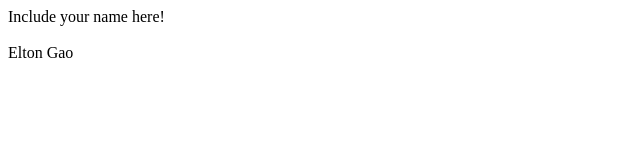
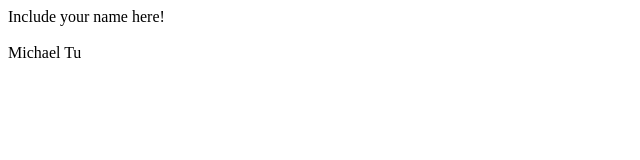
Before and after one commit to uwmobile/workshop_demo, a plain HTML site: page index.html in a window 1280 px wide. Shown: the full height of the page, 0-640 px from the left. Drawn offline with Linux system fonts and the light colour scheme.

Commit message:
Add my name Michael under this index.html

```diff
--- a/index.html
+++ b/index.html
@@ -4,7 +4,7 @@
 	<br></br>
 	</head>
 	<body>
-	Elton Gao
+	Michael Tu
 	<!--You name goes here!-->
 	</body>
 </html>
```
